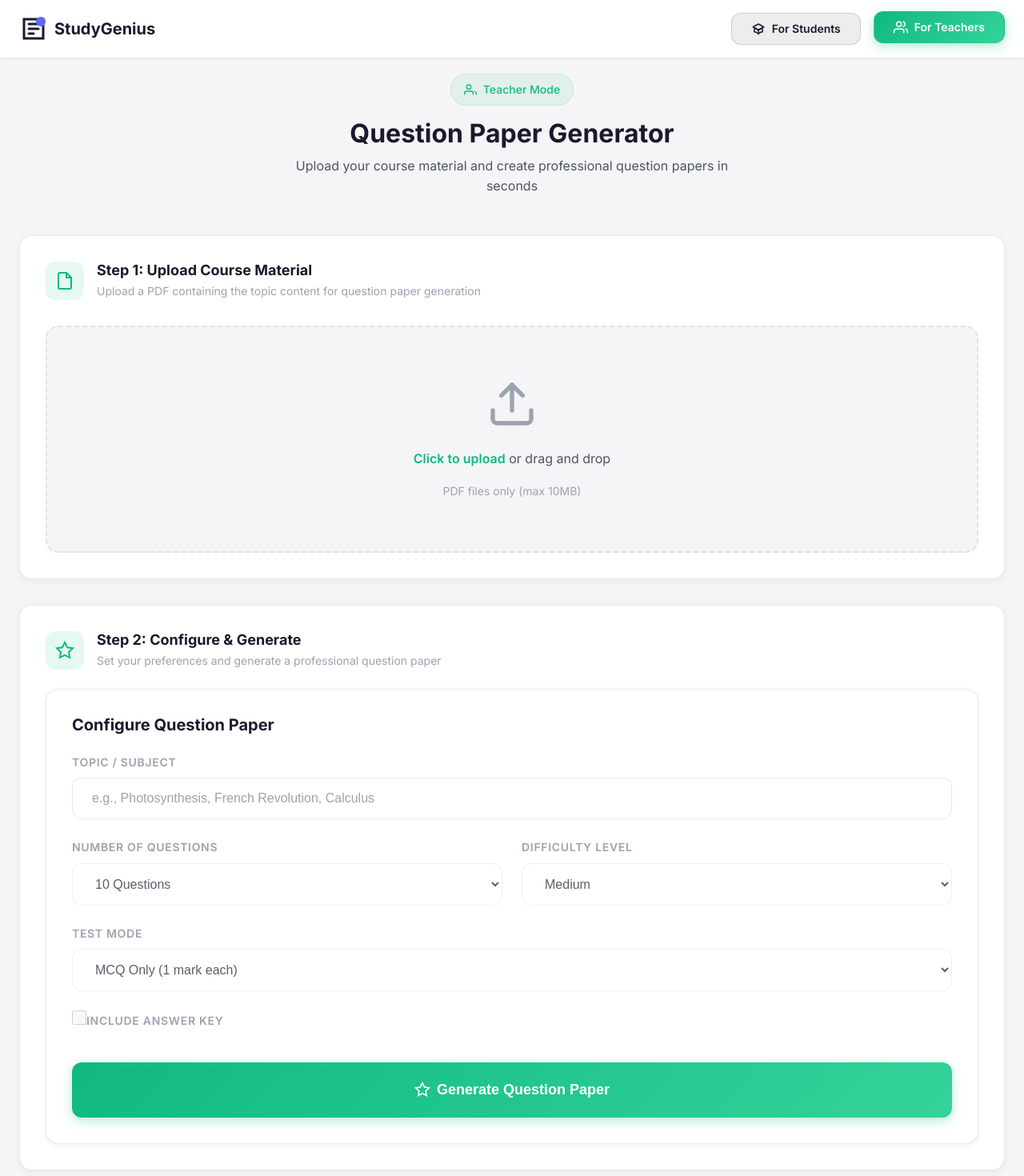
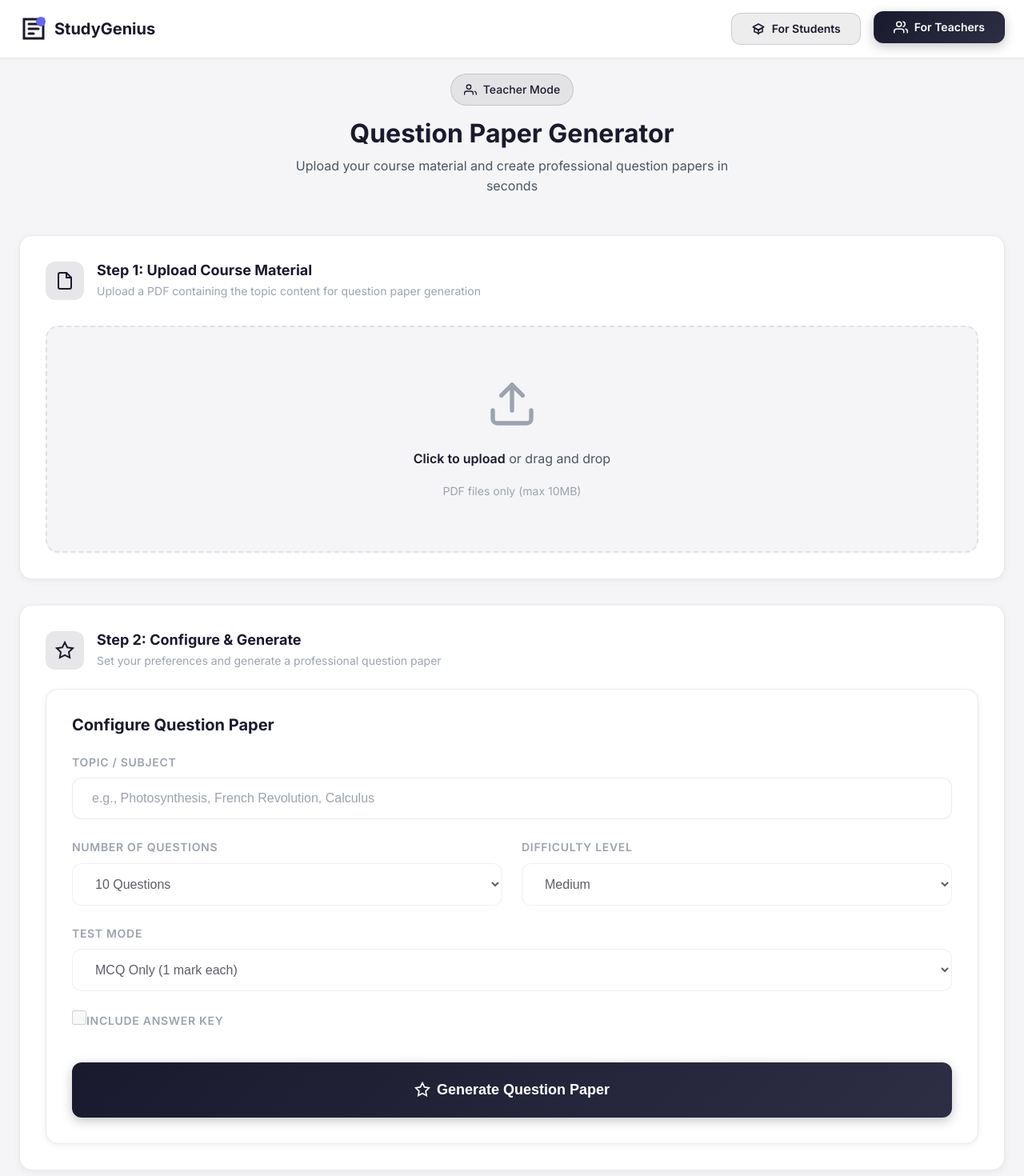
Before and after one commit to RohanCB18/EL_project, a React (Vite) app in the folder frontend/: page /teacher in a window 1280 px wide. Shown: the top 1470 px of the page at 80% size. Built offline with nearby package versions, Linux system fonts and the light colour scheme.

Commit message:
style: replace green with black throughout the app
- Changed teacher theme from green (#10b981) to black (#1a1a2e)
- Both student and teacher now use same dark navy color scheme
- Updated all green rgba references to dark navy rgba
- Matches friend's Kaksha Saathi design: black for major elements

```diff
--- a/frontend/src/components/Hero.css
+++ b/frontend/src/components/Hero.css
@@ -44,7 +44,7 @@
 .hero-orb-3 {
     width: 300px;
     height: 300px;
-    background: radial-gradient(circle, rgba(16, 185, 129, 0.12) 0%, transparent 70%);
+    background: radial-gradient(circle, rgba(26, 26, 46, 0.06) 0%, transparent 70%);
     top: 50%;
     left: 50%;
     animation-delay: -4s;
@@ -163,8 +163,8 @@
 }
 
 .feature-icon-green {
-    background: rgba(16, 185, 129, 0.1);
-    color: #10b981;
+    background: rgba(26, 26, 46, 0.1);
+    color: #1a1a2e;
 }
 
 .feature-icon-orange {
--- a/frontend/src/components/Navbar.css
+++ b/frontend/src/components/Navbar.css
@@ -82,8 +82,8 @@
 
 .nav-btn-teacher {
     color: var(--color-teacher-primary);
-    background: rgba(16, 185, 129, 0.08);
-    border: 1px solid rgba(16, 185, 129, 0.15);
+    background: rgba(26, 26, 46, 0.08);
+    border: 1px solid rgba(26, 26, 46, 0.15);
 }
 
 .nav-btn-teacher:hover,
@@ -92,7 +92,7 @@
     color: white;
     border-color: transparent;
     transform: translateY(-2px);
-    box-shadow: 0 4px 14px rgba(16, 185, 129, 0.3);
+    box-shadow: 0 4px 14px rgba(26, 26, 46, 0.25);
 }
 
 @media (max-width: 640px) {
--- a/frontend/src/components/PdfUploader.css
+++ b/frontend/src/components/PdfUploader.css
@@ -27,7 +27,7 @@
 .uploader-teacher .upload-zone:hover,
 .uploader-teacher .upload-zone.dragging {
     border-color: var(--color-teacher-primary);
-    background: rgba(16, 185, 129, 0.04);
+    background: rgba(26, 26, 46, 0.04);
 }
 
 .upload-zone.has-file {
@@ -103,7 +103,7 @@
 }
 
 .uploader-teacher .file-icon {
-    background: rgba(16, 185, 129, 0.1);
+    background: rgba(26, 26, 46, 0.1);
     color: var(--color-teacher-primary);
 }
 
--- a/frontend/src/components/QuestionPaperGenerator.css
+++ b/frontend/src/components/QuestionPaperGenerator.css
@@ -124,7 +124,7 @@
 .marks-badge {
     font-size: var(--font-size-xs);
     font-weight: normal;
-    background: rgba(16, 185, 129, 0.08);
+    background: rgba(26, 26, 46, 0.08);
     color: var(--color-teacher-primary);
     padding: var(--spacing-xs) var(--spacing-sm);
     border-radius: var(--radius-full);
--- a/frontend/src/index.css
+++ b/frontend/src/index.css
@@ -22,10 +22,10 @@
   --color-student-secondary: #2d2d44;
   --color-student-gradient: linear-gradient(135deg, #1a1a2e 0%, #2d2d44 100%);
 
-  /* Teacher Theme - Green */
-  --color-teacher-primary: #10b981;
-  --color-teacher-secondary: #34d399;
-  --color-teacher-gradient: linear-gradient(135deg, #10b981 0%, #34d399 100%);
+  /* Teacher Theme - Black (same as student) */
+  --color-teacher-primary: #1a1a2e;
+  --color-teacher-secondary: #2d2d44;
+  --color-teacher-gradient: linear-gradient(135deg, #1a1a2e 0%, #2d2d44 100%);
 
   /* Text Colors */
   --color-text-primary: #1a1a2e;
@@ -240,12 +240,12 @@ a:hover {
 .btn-teacher {
   background: var(--color-teacher-gradient);
   color: white;
-  box-shadow: 0 4px 14px rgba(16, 185, 129, 0.3);
+  box-shadow: 0 4px 14px rgba(26, 26, 46, 0.25);
 }
 
 .btn-teacher:hover {
   transform: translateY(-2px);
-  box-shadow: 0 6px 20px rgba(16, 185, 129, 0.4);
+  box-shadow: 0 6px 20px rgba(26, 26, 46, 0.35);
 }
 
 .btn-outline {
--- a/frontend/src/pages/StudentDashboard.css
+++ b/frontend/src/pages/StudentDashboard.css
@@ -120,9 +120,9 @@
     align-items: center;
     gap: var(--spacing-md);
     padding: var(--spacing-md);
-    background: rgba(16, 185, 129, 0.06);
+    background: rgba(26, 26, 46, 0.06);
     border-radius: var(--radius-lg);
-    border: 1px solid rgba(16, 185, 129, 0.12);
+    border: 1px solid rgba(26, 26, 46, 0.1);
 }
 
 .status-card.success {
--- a/frontend/src/pages/TeacherDashboard.css
+++ b/frontend/src/pages/TeacherDashboard.css
@@ -8,8 +8,8 @@
 }
 
 .teacher-badge {
-    background: rgba(16, 185, 129, 0.08) !important;
-    border-color: rgba(16, 185, 129, 0.15) !important;
+    background: rgba(26, 26, 46, 0.08) !important;
+    border-color: rgba(26, 26, 46, 0.15) !important;
     color: var(--color-teacher-primary) !important;
 }
 
@@ -50,7 +50,7 @@
 }
 
 .teacher-icon {
-    background: rgba(16, 185, 129, 0.1);
+    background: rgba(26, 26, 46, 0.1);
     color: var(--color-teacher-primary);
 }
 
@@ -79,8 +79,8 @@
     gap: var(--spacing-sm);
     margin-top: var(--spacing-md);
     padding: var(--spacing-md);
-    background: rgba(16, 185, 129, 0.06);
-    border: 1px solid rgba(16, 185, 129, 0.12);
+    background: rgba(26, 26, 46, 0.06);
+    border: 1px solid rgba(26, 26, 46, 0.1);
     border-radius: var(--radius-lg);
     color: var(--color-teacher-primary);
     font-size: var(--font-size-sm);
@@ -116,7 +116,7 @@
     width: 40px;
     height: 40px;
     min-width: 40px;
-    background: rgba(16, 185, 129, 0.08);
+    background: rgba(26, 26, 46, 0.08);
     border-radius: var(--radius-md);
     display: flex;
     align-items: center;
```
